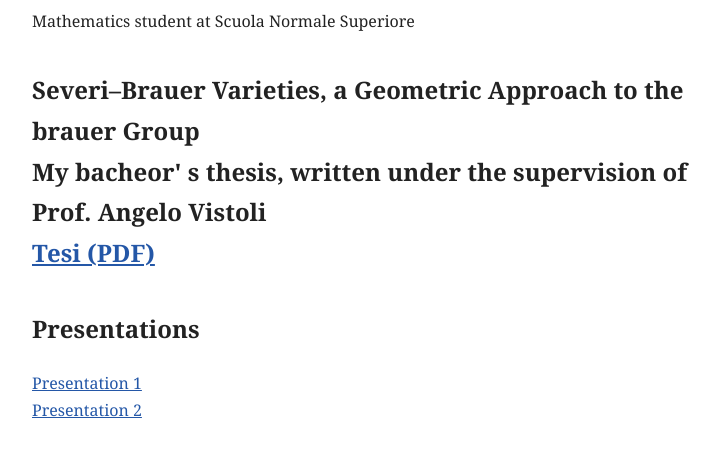
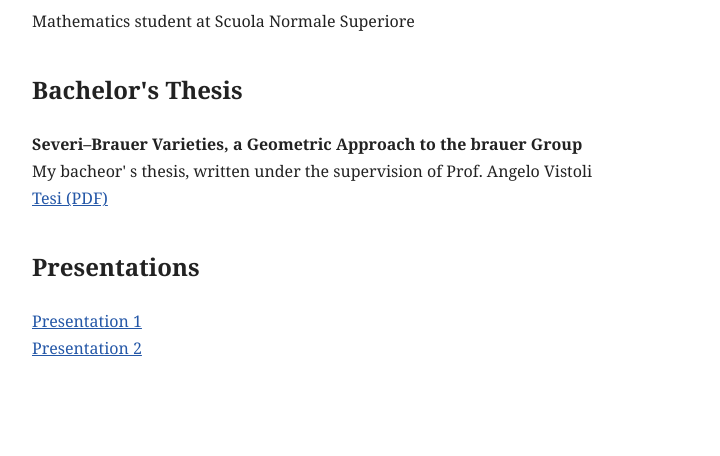
Before and after one commit to FedericoAntonini4/FedericoAntonini4.github.io, a plain HTML site: page index.html in a window 1280 px wide. Shown: the part 138-594 px from the top of the page, without its empty margins (258-978 px from the left). Drawn offline with Linux system fonts and the light colour scheme.

```diff
--- a/index.html
+++ b/index.html
@@ -23,7 +23,8 @@
   <h1>Federico Antonini</h1>
   <p>Mathematics student at Scuola Normale Superiore</p>
 
-  <h2>
+<h2>Bachelor's Thesis</h2>
+  <p>
     <strong>Severi–Brauer Varieties, a Geometric Approach to the brauer Group</strong><br>
     My bacheor' s thesis, written under the supervision of Prof. Angelo Vistoli<br>
     <a href="thesis.pdf">Tesi  (PDF)</a>
```
